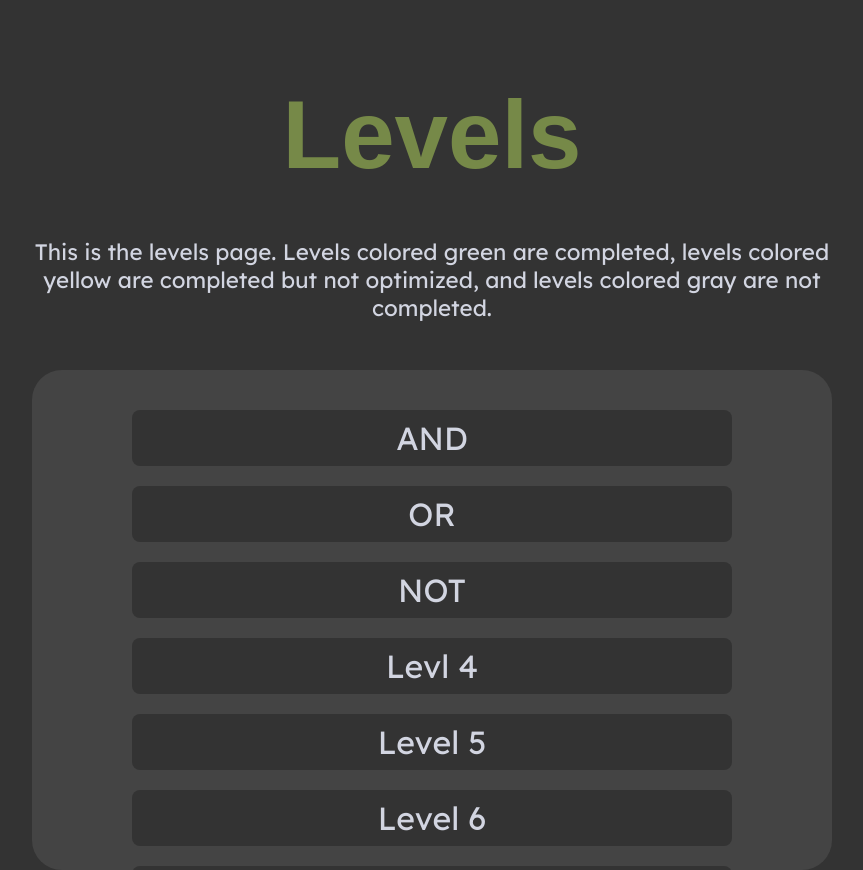
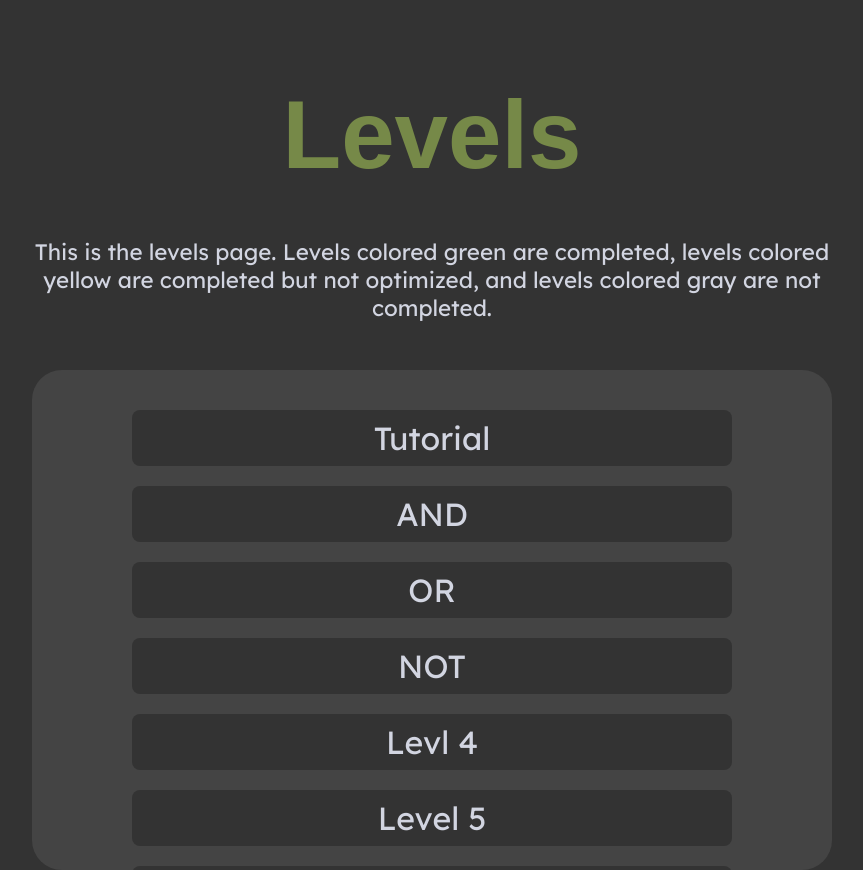
Before and after one commit to benjamin-cates/ant_logic, a React (Vite) app in the folder frontend/: page /levels in a window 1280 px wide. Shown: the whole page, without its empty margins (208-1071 px from the left). Built offline with nearby package versions, Linux system fonts and the light colour scheme; a web font is replaced by a local one.

Commit message:
level prompts

```diff
--- a/frontend/src/components/Level.tsx
+++ b/frontend/src/components/Level.tsx
@@ -151,7 +151,7 @@ const Level = () => {
         <Link to={"/levels"}>
           <button id="level_back_button">← Back</button>
         </Link>
-        <p id="level_prompt">{level_data[index].prompt}</p>
+        <p dangerouslySetInnerHTML={{__html: level_data[index].prompt}} id="level_prompt"></p>
         <h2>Inventory</h2>
         <div id="inventory_buttons">
           {level_data[index].available_gates.map((name) => (
--- a/frontend/src/pages/levels/index.tsx
+++ b/frontend/src/pages/levels/index.tsx
@@ -3,6 +3,7 @@ import "../../styles/levels.css";
 import { Link } from "react-router-dom";
 
 const levels = [
+    {id: 0, name: "Tutorial"},
     {id: 1, name: "AND"},
     {id: 2, name: "OR"},
     {id: 3, name: "NOT"},
--- a/frontend/src/pages/levels/level_data.ts
+++ b/frontend/src/pages/levels/level_data.ts
@@ -49,6 +49,16 @@ function create_test_function(input_count: number, should_activate: number[]): (
 
 const level_data: Level[] = [
     {
+        name: "Tutorial",
+        default_nodes: [
+            make_bulb(0, "Input A"),
+            make_bumi(),
+        ],
+        available_gates: [],
+        testing_function: create_test_function(2, [2]),
+        prompt: "Welcome to AntLogic! This is Bumi, he is a very hungry anteater who craves electricity, for some unexplained reason. He is very picky about which power sources he eats from, so in most puzzles you will need to use logic gates to direct the flow of power.<br/><br/>Hitting the button on a light switch will turn it on/off. Clicking and dragging from any node square to another will establish a connection. If Bumi is receiving power, he will wag his tounge :)<br/><br/><em>To complete this puzzle, feed Bumi when input A is on, and don't feed him when it's off.</em>"
+    },
+    {
         name: "AND gate",
         default_nodes: [
             make_bulb(0, "Input A"),
@@ -57,7 +67,7 @@ const level_data: Level[] = [
         ],
         available_gates: ["AND"],
         testing_function: create_test_function(2, [2]),
-        prompt: "How the game works: On the left are multiple input switches represented by these light bulbs. Sometimes the light bulbs represent a binary number where the bottom light represents 1, the light above it represents 2, the third light would represent 4, etc. Bumi is on the left and is hungry waiting for ants! But don’t feed him if you aren’t supposed to. Bumi is sleepy! In order to wake him up, the zookeepers turn on both lights to wake him up. Design an ant circuit that feeds him if both lights are on and doesn’t feed him when he’s asleep.",
+        prompt: "Introducing your first gate: AND. This gate will only turn on if <em>both</em> of its inputs are on. Build an ant circuit that feeds Bumi when both inputs are on."
     },
     {
         name: "XOR gate",
--- a/frontend/src/styles/level.css
+++ b/frontend/src/styles/level.css
@@ -39,3 +39,9 @@
   bottom: 0;
   text-align: right;
 }
+
+#level_prompt{
+  background-color: #666;
+  border-radius: 1rem;
+  padding: 1rem;
+}
```
